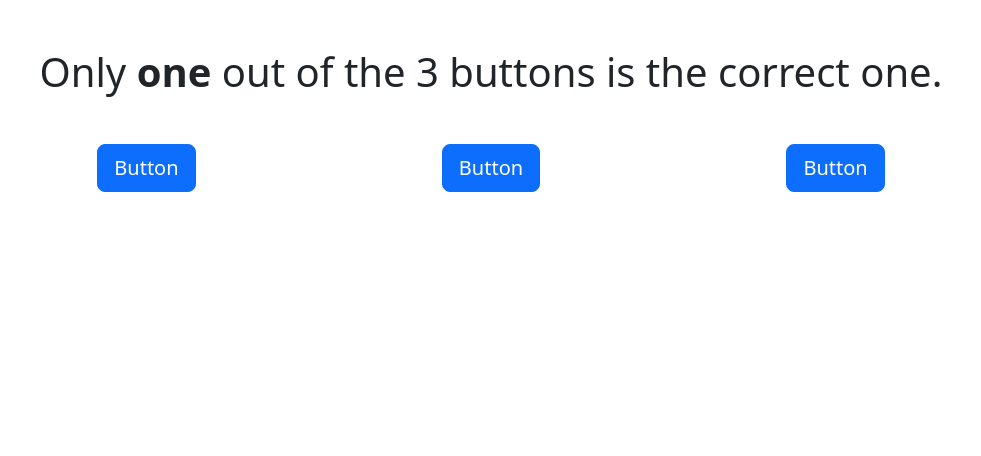
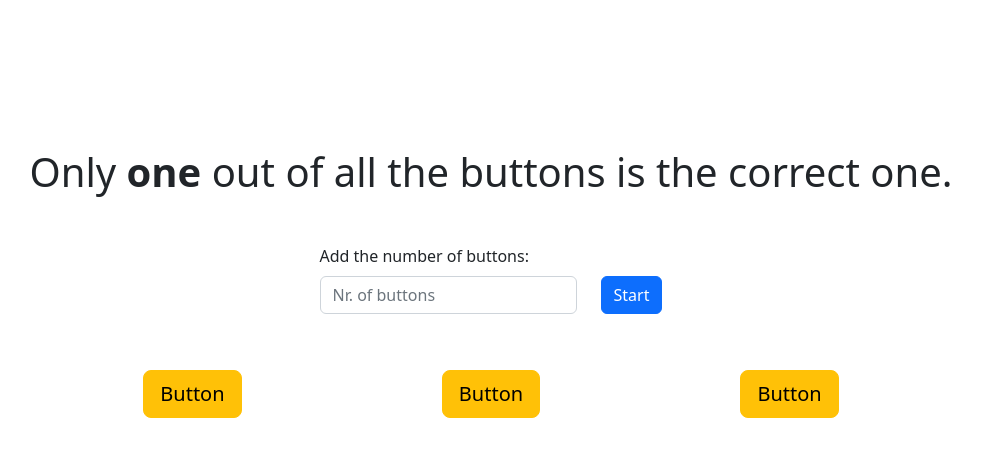
Before and after one commit to Abucur980/Buttons, a plain HTML site: page index.html in a window 1280 px wide. Shown: the whole page, without its empty margins (149-1130 px from the left). Drawn offline with nearby package versions, Linux system fonts and the light colour scheme.

Commit message:
finish UI

```diff
--- a/index.html
+++ b/index.html
@@ -1,20 +1,52 @@
-<!doctype html>
+<!DOCTYPE html>
 <html lang="en">
   <head>
-    <meta charset="utf-8">
-    <meta name="viewport" content="width=device-width, initial-scale=1">
+    <meta charset="utf-8" />
+    <meta name="viewport" content="width=device-width, initial-scale=1" />
     <title>Buttons</title>
-    <link rel="stylesheet" href="style.css">
-    <link href="https://cdn.jsdelivr.net/npm/bootstrap@5.2.0-beta1/dist/css/bootstrap.min.css" rel="stylesheet" integrity="sha384-0evHe/X+R7YkIZDRvuzKMRqM+OrBnVFBL6DOitfPri4tjfHxaWutUpFmBp4vmVor" crossorigin="anonymous">
+    <link rel="stylesheet" href="style.css" />
+    <link
+      href="https://cdn.jsdelivr.net/npm/bootstrap@5.2.0-beta1/dist/css/bootstrap.min.css"
+      rel="stylesheet"
+      integrity="sha384-0evHe/X+R7YkIZDRvuzKMRqM+OrBnVFBL6DOitfPri4tjfHxaWutUpFmBp4vmVor"
+      crossorigin="anonymous"
+    />
   </head>
   <body>
-    <h1 class="text-center mt-5">Only <b>one</b> out of the 3 buttons is the correct one.</h1>
-    <div class="d-flex justify-content-center justify-content-evenly mt-5">
-        <button id="button-1" type="button" class="btn btn-primary btn-lg">Button</button>
-        <button id="button-1" type="button" class="btn btn-primary btn-lg">Button</button>
-        <button id="button-1" type="button" class="btn btn-primary btn-lg">Button</button>
+    <h1 class="text-center mt-5">
+      Only <b>one</b> out of all the buttons is the correct one.
+    </h1>
+
+    <div class="main d-flex justify-content-center flex-column mt-5">
+
+        <form action="" class="m-auto row">
+            <div class="col-auto">
+                <label for="n-numbers" class="form-label">Add the number of buttons:</label>
+                <input class="form-control" name="" id="n-numbers" placeholder="Nr. of buttons">
+            </div>
+            <div class="col-auto mt-auto">
+                <button type="submit" class="btn btn-primary">Start</button>
+            </div>
+        </form>
+
+        <div class="d-flex justify-content-center justify-content-evenly flex-wrap mt-5">
+          <button id="button" type="button" class="btn btn-warning btn-lg m-2">
+            Button
+          </button>
+          <button id="button" type="button" class="btn btn-warning btn-lg m-2">
+            Button
+          </button>
+          <button id="button" type="button" class="btn btn-warning btn-lg m-2">
+            Button
+          </button>
+        </div>
     </div>
+
     <script src="index.js"></script>
-    <script src="https://cdn.jsdelivr.net/npm/bootstrap@5.2.0-beta1/dist/js/bootstrap.bundle.min.js" integrity="sha384-pprn3073KE6tl6bjs2QrFaJGz5/SUsLqktiwsUTF55Jfv3qYSDhgCecCxMW52nD2" crossorigin="anonymous"></script>
+    <script
+      src="https://cdn.jsdelivr.net/npm/bootstrap@5.2.0-beta1/dist/js/bootstrap.bundle.min.js"
+      integrity="sha384-pprn3073KE6tl6bjs2QrFaJGz5/SUsLqktiwsUTF55Jfv3qYSDhgCecCxMW52nD2"
+      crossorigin="anonymous"
+    ></script>
   </body>
 </html>
--- a/style.css
+++ b/style.css
@@ -0,0 +1,3 @@
+body{
+    padding: 100px;
+}
```
